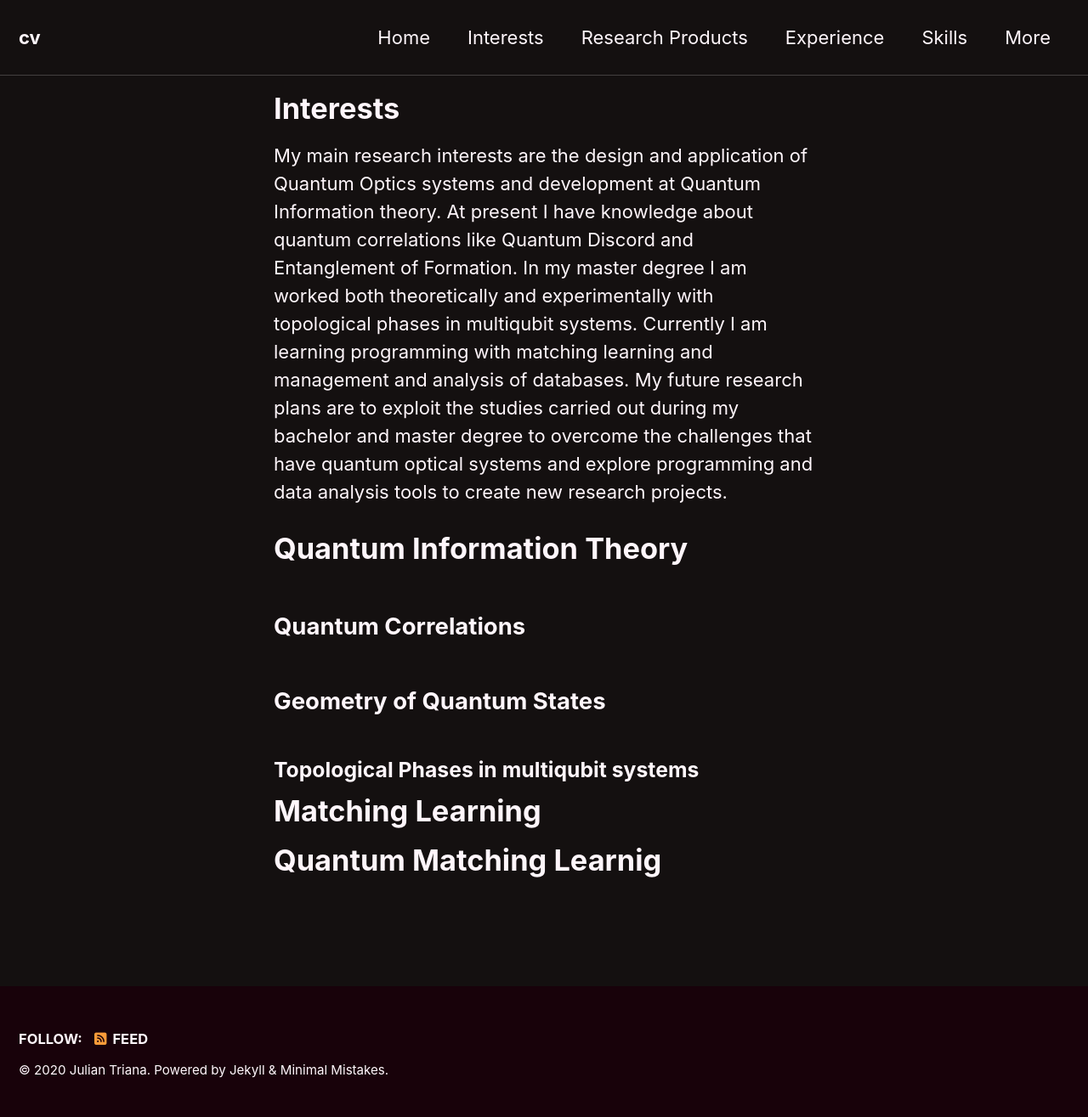
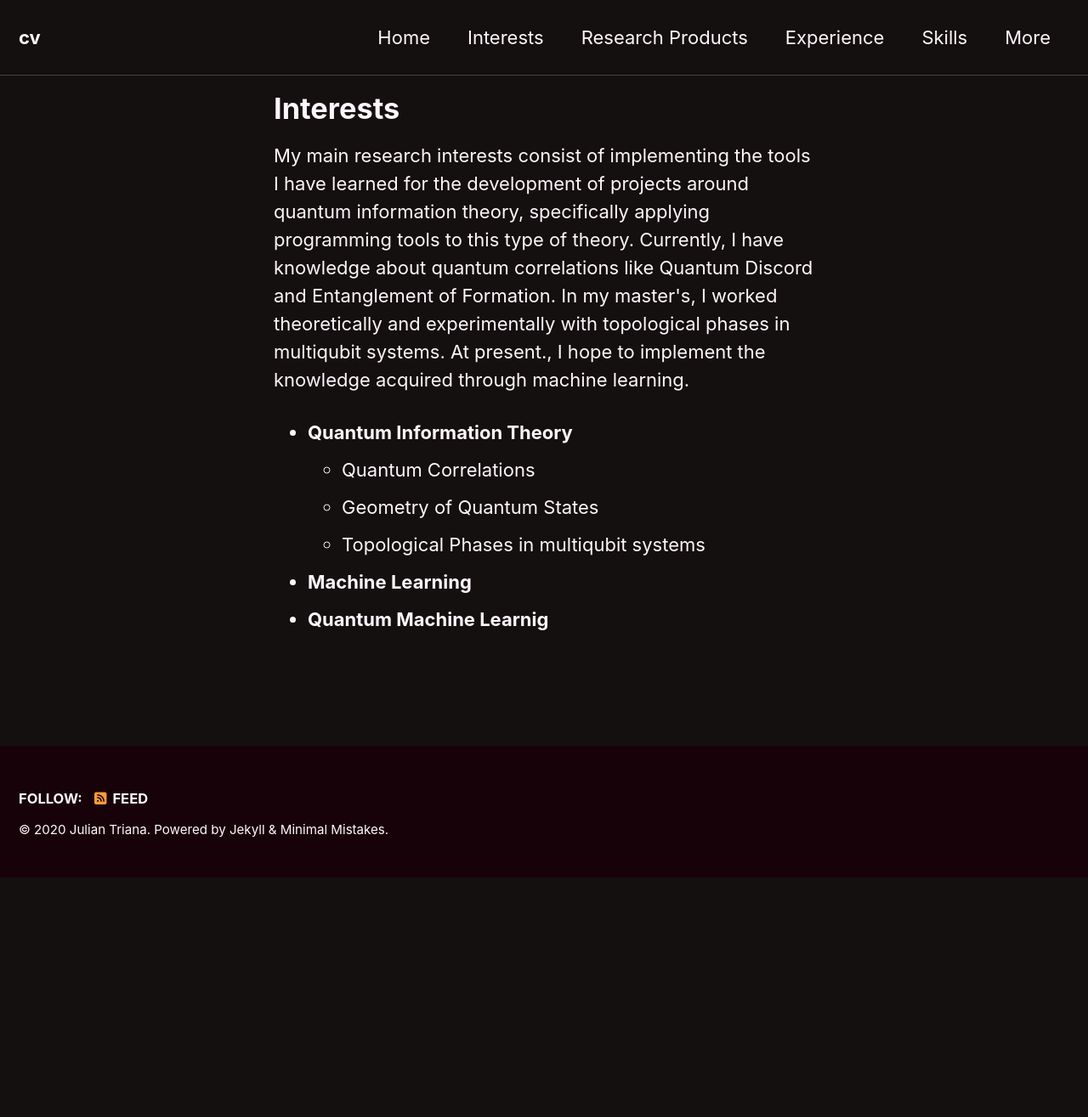
Before and after one commit to vcobop/cv, a Jekyll site: the page built from Interests.md, in a window 1280 px wide. Shown: the whole page at 85% size. Built offline with Jekyll 4.4.1, drawn with Linux system fonts in a browser that asks for light colours; cached includes are drawn as plain includes; nearby versions of some CDN libraries; after the commit the page ends 1033 px from its top, so only the background shows below that.

Commit message:
Update Interests.md

```diff
--- a/Interests.md
+++ b/Interests.md
@@ -3,11 +3,17 @@ title: Interests
 layout: home
 ---
 
-My main research interests are the design and application of Quantum Optics systems and development at Quantum Information theory. At present I have knowledge about quantum correlations like Quantum Discord and Entanglement of Formation. In my master degree I am worked both theoretically and experimentally with topological phases in multiqubit systems. Currently I am learning programming with matching learning and management and analysis of databases. My future research plans are to exploit the studies carried out during my bachelor and master degree to overcome the challenges that have quantum optical systems and explore programming and data analysis tools to create new research projects.
 
-# Quantum Information Theory
-## Quantum Correlations
-## Geometry of Quantum States
-### Topological Phases in multiqubit systems
-# Matching Learning
-# Quantum Matching Learnig
+<p>My main research interests consist of implementing the tools I have learned for the development of projects around quantum information theory, specifically applying programming tools to this type of theory. Currently, I have knowledge about quantum correlations like Quantum Discord and Entanglement of Formation. In my master's, I worked theoretically and experimentally with topological phases in multiqubit systems. At present., I hope to implement the knowledge acquired through machine learning.</p>
+
+<ul>
+<li><strong>Quantum Information Theory</strong></li>
+  <ul>
+   <li>Quantum Correlations</li>
+   <li>Geometry of Quantum States</li>
+   <li>Topological Phases in multiqubit systems </li>
+  </ul>
+
+<li><strong>Machine Learning</strong></li>
+<li><strong>Quantum Machine Learnig</strong></li>
+</ul>
```
